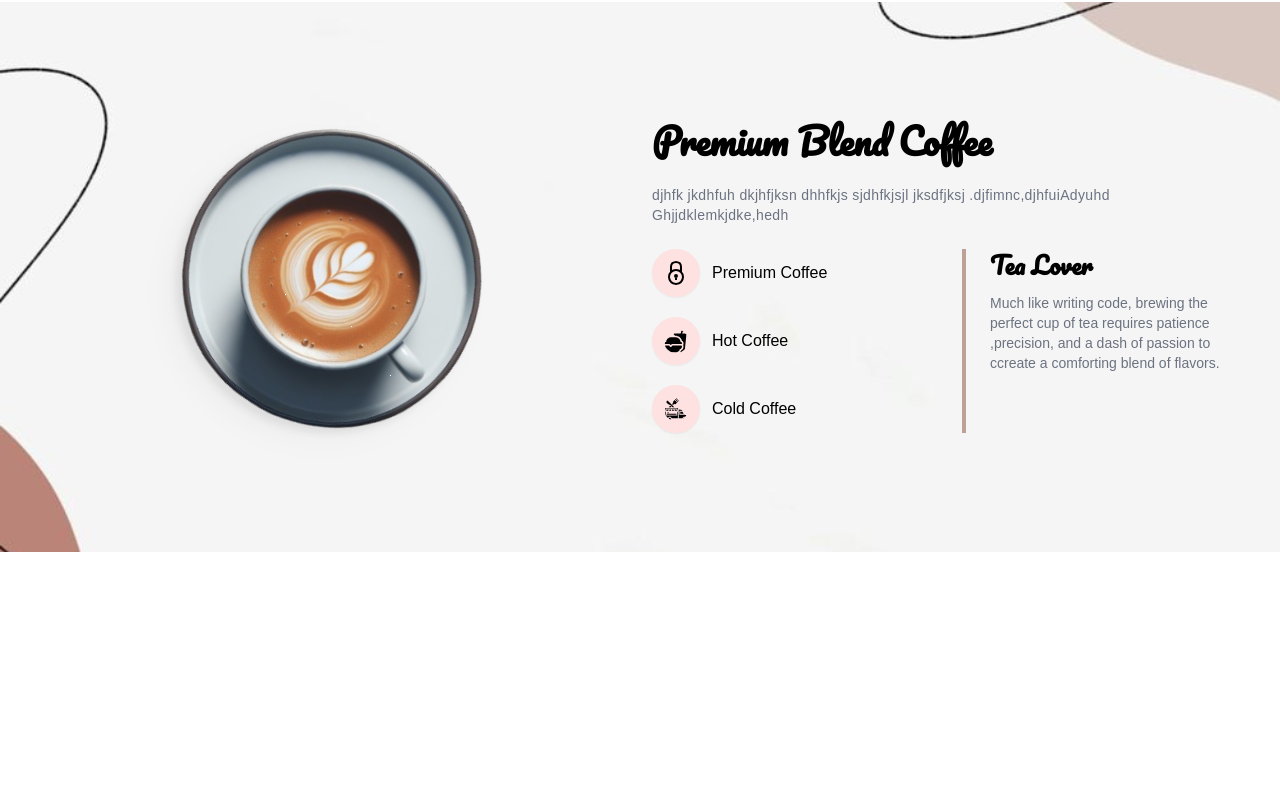
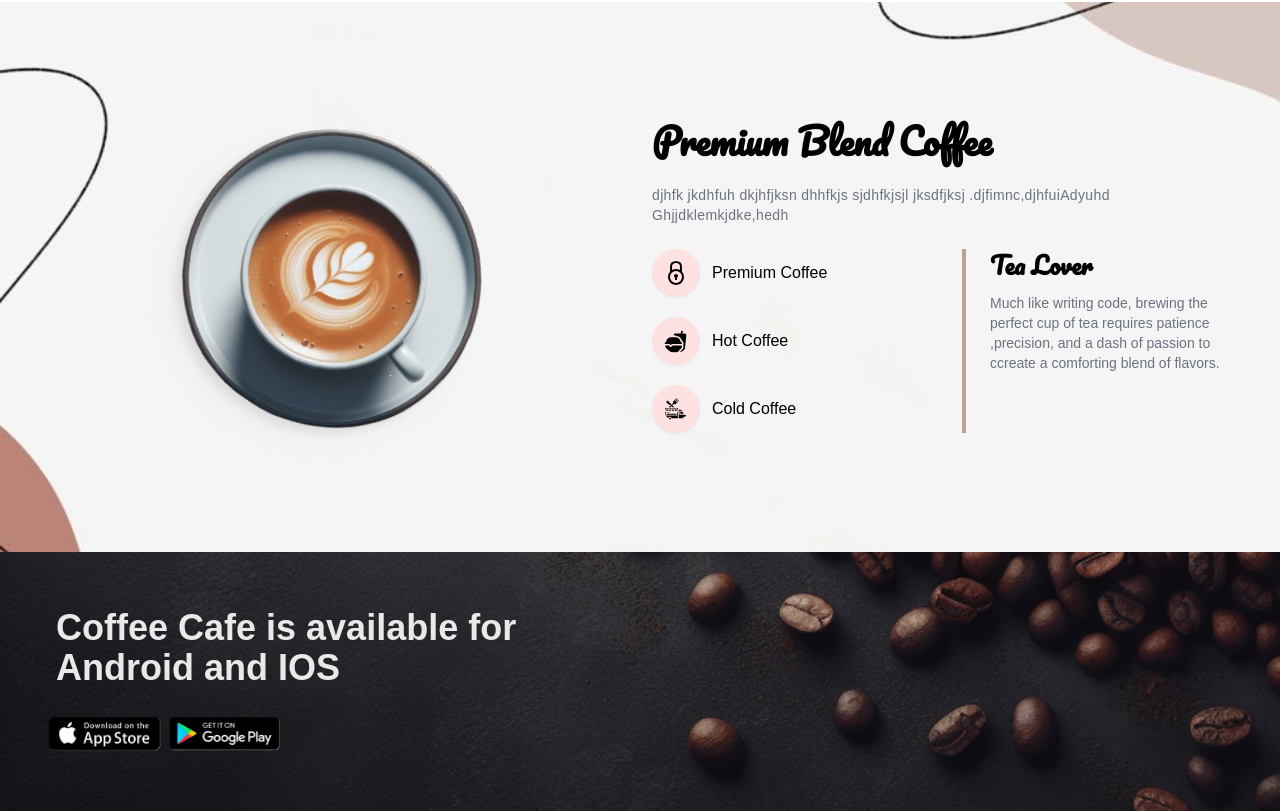
Before and after one commit to Aswathynikhil/Coffee_shop, a React (Vite) app: page / in a window 1280 px wide. Shown: the part 1096-1907 px from the top of the page. Before the commit the page ends 1675 px from the top, so only its background shows below. Built offline with nearby package versions, Linux system fonts and the light colour scheme.

Commit message:
Appstore banner component

```diff
--- a/src/App.jsx
+++ b/src/App.jsx
@@ -6,6 +6,7 @@
 import Home from './components/Home/Home'
 import Services from './components/Services/Services'
 import Banner from './components/Banner/Banner'
+import AppStore from './components/AppStore/AppStore'
 
 const App = () => {
   useEffect(() => {
@@ -24,6 +25,7 @@
         <Home />
         <Services />
         <Banner />
+        <AppStore />
       </div>
 
     </>
--- /dev/null
+++ b/src/components/AppStore/AppStore.jsx
@@ -0,0 +1,48 @@
+import React from 'react'
+import AppStoreImg from '../../assets/website/app_store.png'
+import PlayStoreImg from '../../assets/website/play_store.png'
+import BgPng from '../../assets/website/coffee-beans-bg.png'
+
+
+const backgroundStyle = {
+    backgroundImage: `url(${BgPng})`,
+    backgroundPosition: 'center ',
+    backgroundRepeat: 'no-repeat',
+    backgroundSize: 'cover',
+    height: '100%',
+    width:"100%",
+}
+
+const AppStore = () => {
+  return (
+
+      <>
+          <div style={backgroundStyle}  className='py-14'>
+              <div className='container'>
+                  <div className="grid grid-cols-1 sm:grid-cols-2 items-center gap-4 ">
+                      <div className='space-y-6 max-w-xl mx-auto'>
+                          {/* text content */}
+                          <h1 className='text-2xl text-center sm:text-left  sm:text-4xl font-semibold pl-3 text-white/90'>Coffee Cafe is available for Android and IOS</h1>
+                          {/* logo section */}
+                          <div className='flex flex-wrap  justify-center sm:justify-start items-center'>
+                              <a href="#" >
+                                  <img src={AppStoreImg} alt=""
+
+                                      className='max-w-[150px] sm:max-w-[120px] md:max-w--[200px]' />
+                              </a>
+                              <a href="#" >
+                                  <img src={PlayStoreImg} alt="" className='max-w-[150px] sm:max-w-[120px] md:max-w--[200px]' />
+                              </a>
+                          </div>
+                      </div>
+                      <div>
+
+                      </div>
+                  </div>
+              </div>
+      </div>
+      </>
+  )
+}
+
+export default AppStore
```
